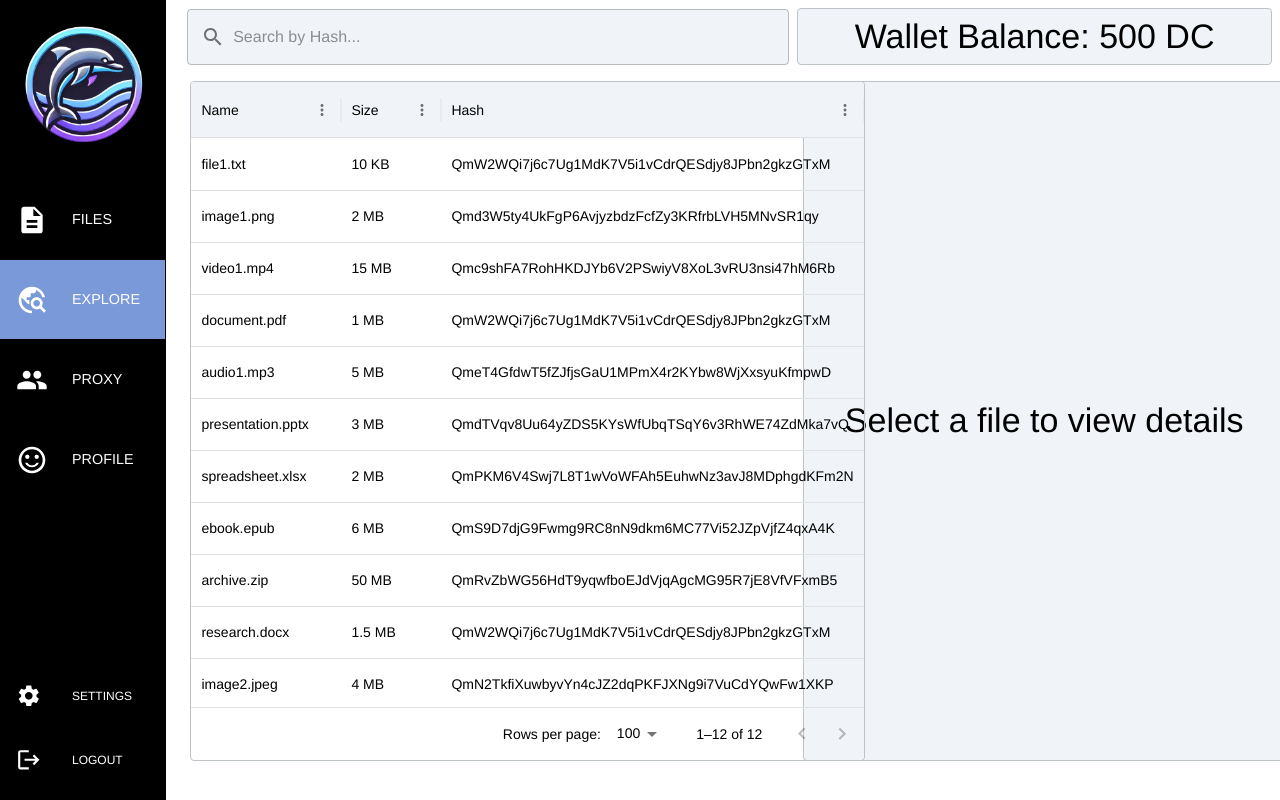
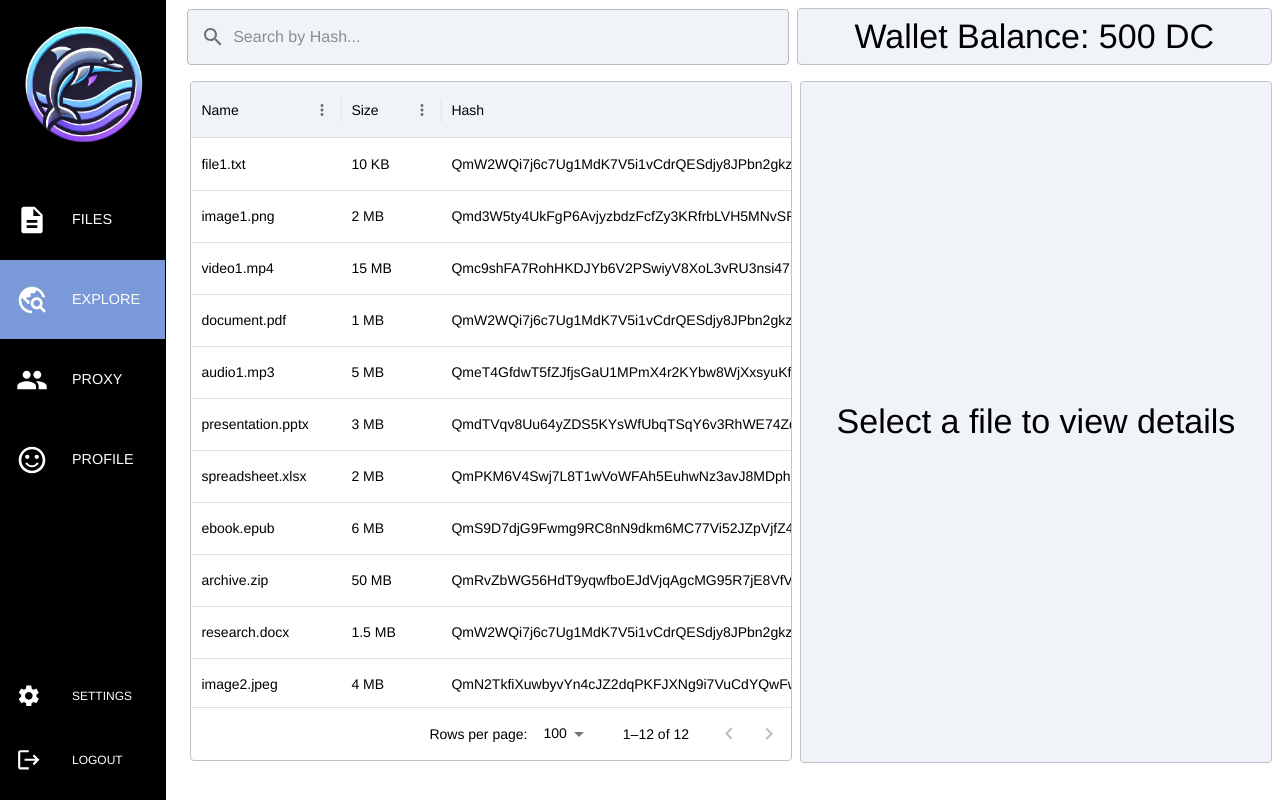
Before and after one commit to MazenIbrahim1/PHAJAM, a React (Vite) app: page /explore in a window 1280 px wide. Built offline with nearby package versions, Linux system fonts and the light colour scheme.

Commit message:
Make Files and Explore pages consistent

```diff
--- a/src/components/Explore/Explore.jsx
+++ b/src/components/Explore/Explore.jsx
@@ -376,7 +376,6 @@ export default function Explore() {
       <Box
         sx={{
           marginLeft: "14vw",
-          width: "86vw",
           display: "flex",
           flexDirection: "row",
           alignItems: "center",
@@ -427,7 +426,6 @@ export default function Explore() {
       <Box
         sx={{
           height: "85vh",
-          width: "87vw",
           marginLeft: "13vw",
           display: "flex",
           flexDirection: { sm: "column", md: "row" },
@@ -436,13 +434,12 @@ export default function Explore() {
       >
         <Box
           sx={{
-            width: { xs: "25vw", md: "46vw" },
             display: "flex",
             flexDirection: "column",
             justifyContent: "flex-start",
             alignItems: "flex-start",
-            gap: 2,
             padding: 2,
+            paddingRight: 0,
             height: "100%",
           }}
         >
@@ -452,22 +449,21 @@ export default function Explore() {
             onRowClick={handleRowClick}
             sx={{
               border: "1px solid #bdc3c9",
+              width: "47vw",
             }}
           />
         </Box>
         <Box
           sx={{
-            width: { xs: "87vw", md: "35vw" },
+            width: { xs: "87vw", md: "37vw" },
+            height: "100%",
             display: "flex",
             flexDirection: selected ? "column" : "center",
             justifyContent: "center",
             alignItems: "center",
             bgcolor: "#f0f4f8",
-            gap: 2,
             borderRadius: "4px",
-            padding: 2,
             marginTop: 2,
-            height: "95%",
             border: "1px solid #bdc3c9",
           }}
         >
--- a/src/components/Files/DataTable.jsx
+++ b/src/components/Files/DataTable.jsx
@@ -20,7 +20,6 @@ const DataTable = ({ rows, columns, search }) => {
           },
         }}
         pageSizeOptions={[10]}
-        checkboxSelection
         autoHeight
         disableColumnMenu
         disableColumnResize
--- a/src/components/Files/Files.jsx
+++ b/src/components/Files/Files.jsx
@@ -50,19 +50,21 @@ export default function Files() {
   return (
     <Box
       sx={{
-        height: "100vh",
-        marginLeft: "13vw",
+        marginLeft: "14vw",
+        marginRight: "1vw",
         display: "flex",
         flexDirection: "column",
         justifyContent: "center",
         alignItems: "center",
+        gap: 2,
       }}
     >
       <Box
         sx = {{
           display: "flex",
           flexDirection: "row",
-          width: "100%"
+          width: "100%",
+          gap: 1,
         }}
       >
         <SearchBar search = {search} setSearch = {setSearch} />
```
